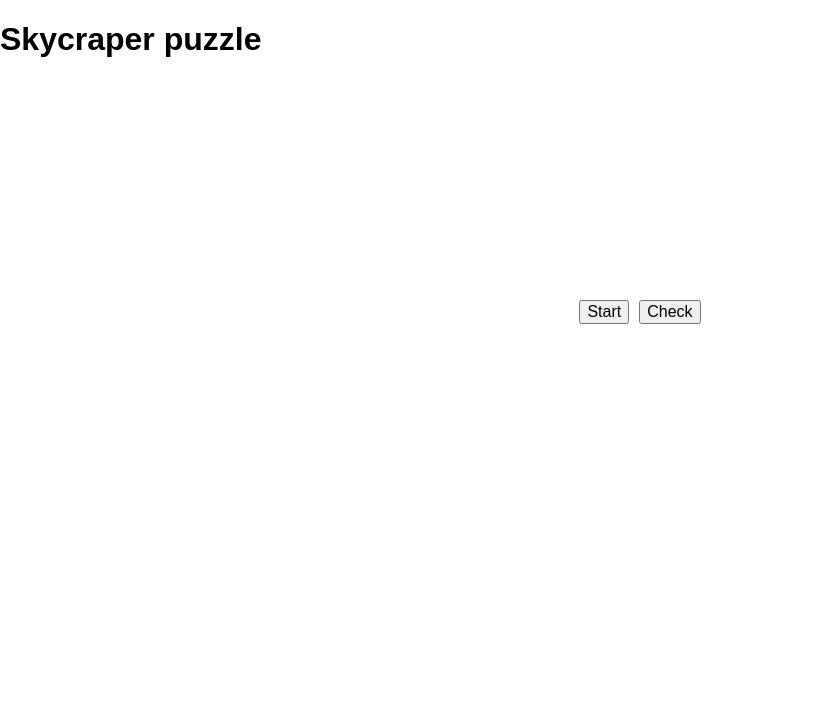
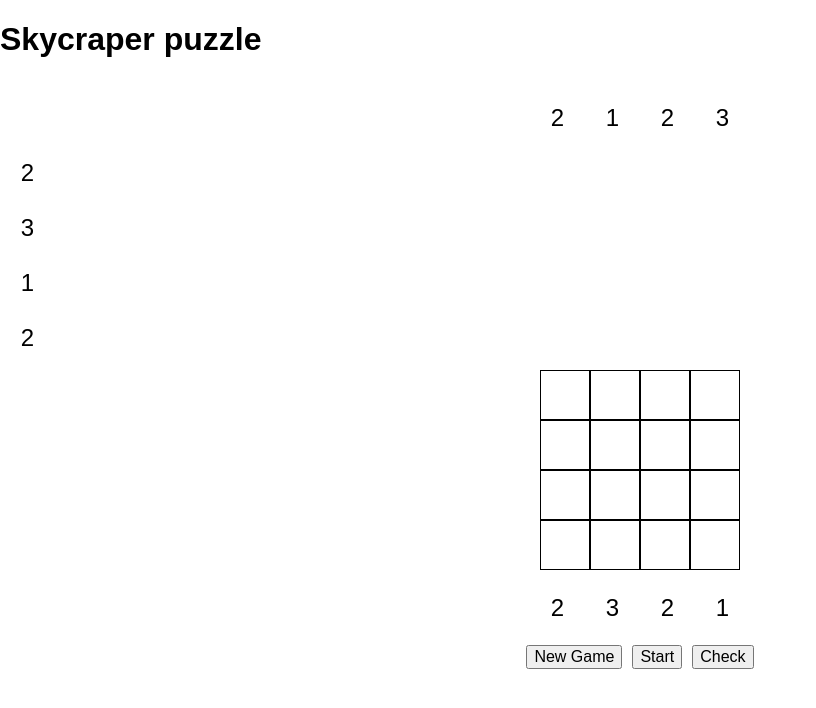
Before and after one commit to LauraAlbentosa/skycraper-puzzle, a website built with Vite: page src/index.html in a window 1280 px wide. Shown: the whole page, without its empty margins (0-816 px from the left). Built offline with nearby package versions, Linux system fonts and the light colour scheme; some packages are replaced by stand-ins of ours.

Commit message:
base terminada

```diff
--- a/src/index.html
+++ b/src/index.html
@@ -13,11 +13,19 @@
 
     <h1>Skycraper puzzle</h1>
 
-    <div id="container" class="board">
+    <div id="views_up" class="views_hor"></div>
+
+
+    <div id="container" class="container">
+
+      <div id="views_left" class="views_ver"></div>
+      <div id="board" class="board"></div>
 
     </div>
 
+    <div id="views_down" class="views_hor"></div>
     <div class="play__buttons">
+      <button id="new_game__button">New Game</button>
       <button id="start__button" class="start__button">Start</button>
       <button id="check__button" class="check__button">Check</button>
     </div>
--- a/src/js/board.js
+++ b/src/js/board.js
@@ -1,4 +1,11 @@
-const boardContainer = document.getElementById('container');
+import { generateViews } from "./views";
+
+const boardContainer = document.getElementById('board');
+const viewsUpElement = document.getElementById('views_up');
+const viewsDownElement = document.getElementById('views_down');
+const viewsLeftElement = document.getElementById('views_left');
+const viewsRightElement = document.getElementById('views_right');
+const startButtonElement = document.getElementById('start-button');
 
 export const createBoard = () =>
 {
@@ -21,3 +28,44 @@ export const createBoard = () =>
     }
     boardContainer.append(fragment);
 }
+
+export const newGame = (views) =>
+{
+    const fragment1 = document.createDocumentFragment();
+    for (let i = 0; i < views[0].length; i++)
+    {
+        const newDiv = document.createElement('div');
+        const newText = document.createElement('p');
+        newDiv.classList.add('views_hor__text');
+        newDiv.append(newText);
+        newText.textContent = views[0][i];
+        fragment1.append(newDiv);
+    }
+
+    viewsUpElement.append(fragment1);
+
+    const fragment2 = document.createDocumentFragment();
+    for (let i = 0; i < views[2].length; i++)
+    {
+        const newDiv = document.createElement('div');
+        const newText = document.createElement('p');
+        newDiv.classList.add('views_hor__text');
+        newDiv.append(newText);
+        newText.textContent = views[2][i];
+        fragment2.append(newDiv);
+    }
+    viewsDownElement.append(fragment2);
+
+    const fragment3 = document.createDocumentFragment();
+    for (let i = 0; i < views[1].length; i++)
+    {
+        const newDiv = document.createElement('div');
+        const newText = document.createElement('p');
+        newDiv.classList.add('views_hor__text');
+        newDiv.append(newText);
+        newText.textContent = views[1][i];
+        fragment3.append(newDiv);
+    }
+    viewsLeftElement.append(fragment3);
+    return views;
+}
--- a/src/js/index.js
+++ b/src/js/index.js
@@ -1,23 +1,14 @@
 // El styles lo importamos aquí, ya se carga después al compilar todo
 import '../scss/styles.scss';
+import { createBoard, newGame } from './board';
 import { solvePuzzle } from './solvepuzzle'; //solo hay que importar a función principal
 import { generateViews } from './views';
 
-const startButtonElement = document.getElementById('start-button');
+
 const checkButtonElement = document.getElementById('check__button');
+const newGameButtonElement = document.getElementById('new_game__button');
 
 //Genero 4 arrays de 4 números cada uno.
-const printSolution = matrix =>
-{
-    for (let row = 0; row < size; row++)
-    {
-        for (let col = 0; col < size; col++)
-        {
-            console.log(matrix[row][col]);
-        }
-        console.log("\n");
-    }
-}
 
 /*
 let correctBoard = [1,2,3,4,5,6,7,8,9,10,11,12,13,14,15,16];
@@ -44,12 +35,6 @@ const views = generateViews(); //up, left, down, right --- orden para las vistas
 console.table(views)
 const matrix = [[0,0,0,0],[0,0,0,0],[0,0,0,0],[0,0,0,0]];
 
-if(solvePuzzle(matrix, 0, 0, views))
-{
-    console.log("Yay!!");
-    printSolution(matrix);
-}
-else
-{
-    console.log("F");
-}
+createBoard();
+newGame(views);
+solvePuzzle(matrix, 0, 0, views);
--- a/src/scss/blocks/board.scss
+++ b/src/scss/blocks/board.scss
@@ -1,12 +1,23 @@
+.container
+{
+  display: flex1;
+  align-items: center;
+  justify-content: center;
+
+}
+
+
+
 .board {
     display: grid;
     grid-template-rows: repeat(4, 50px);
     //border: 3px solid black;
     align-items: center;
     justify-content: center;
+    margin-top: 15px;
 
     &__row {
-      width: 100%;
+    width: 100%;
       height: 100%;
       display: grid;
       grid-template-columns: repeat(4,50px);
@@ -27,3 +38,30 @@
 {
     background-color: green;
 }
+
+.views_hor
+{
+  display: flex;
+  align-items: center;
+  justify-content: center;
+  &__text
+  {
+    text-align: center;
+    font-size: 1.5em;
+    width: 55px;
+    height: 55px;
+  }
+}
+
+.views_ver
+{
+  display: grid;
+  &__text
+  {
+    text-align: center;
+    font-size: 1.5em;
+    width: 55px;
+    height: 55px;
+  }
+
+}
```
Also changed, not shown: src/js/solvepuzzle.js (+1 -89 lines).
